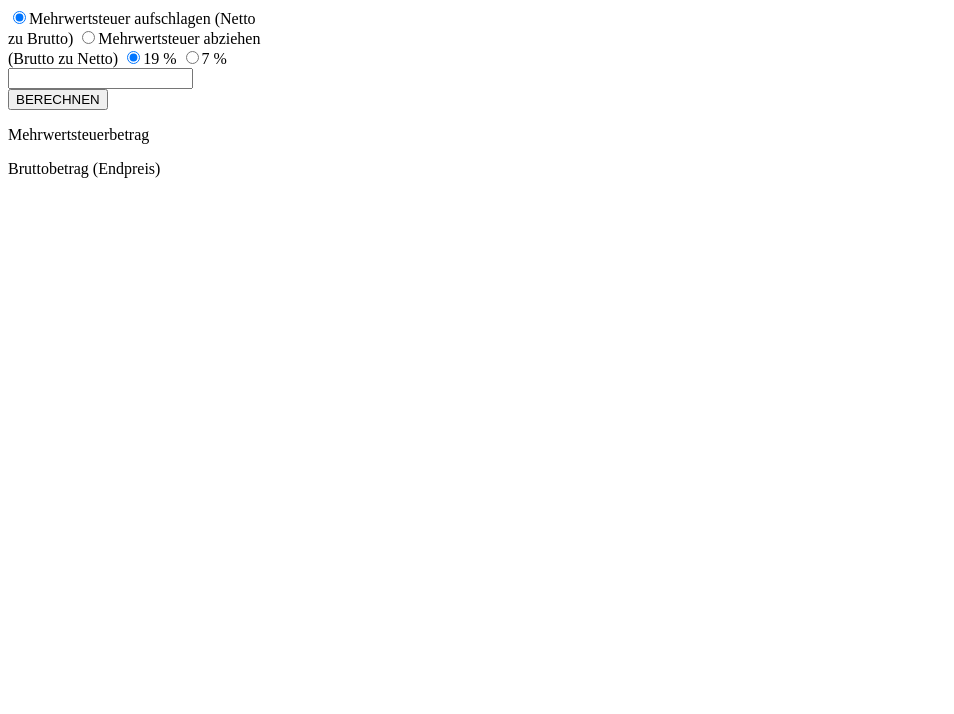
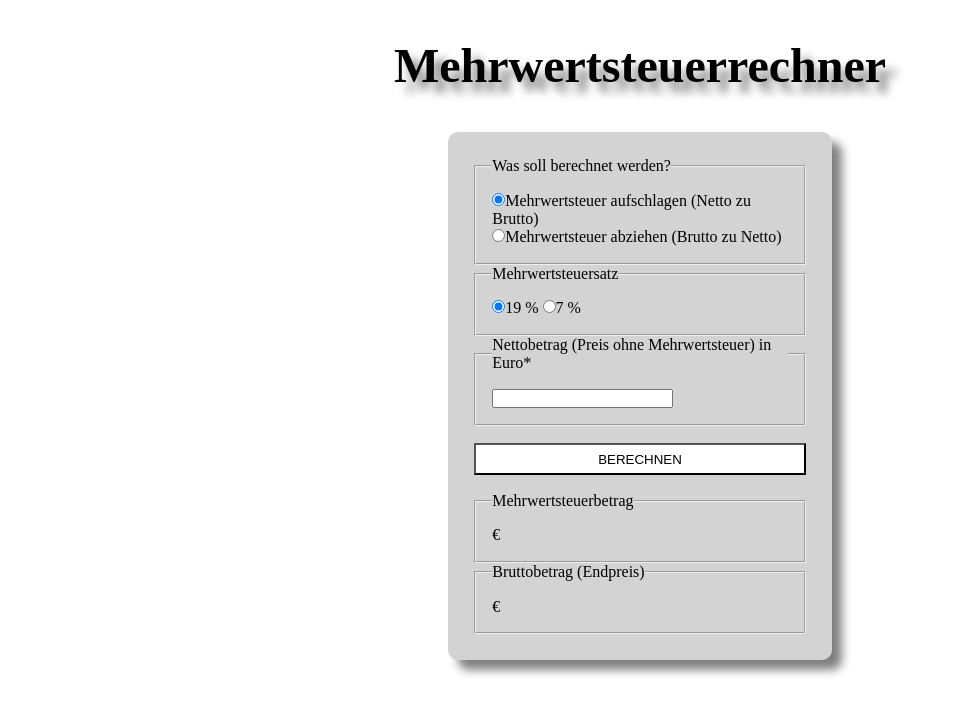
Before and after one commit to StephanPagel/js_project_mwst_calculator, a plain HTML site: page index.html in a window 1280 px wide. Shown: the whole page, without its empty margins (0-954 px from the left). Drawn offline with Linux system fonts and the light colour scheme.

Commit message:
css finished

```diff
--- a/assets/css/style.css
+++ b/assets/css/style.css
@@ -1,3 +1,38 @@
+* {
+    padding: 0;
+    margin: 0;
+    box-sizing: border-box;
+}
+
+h1 {
+    text-align: center;
+    font-size: 3rem;
+    margin-top: 3%;
+    text-shadow: 10px 10px 10px grey;
+}
+
 form {
-    width: 21%;
+    background: lightgrey;
+    padding: 2%;
+    min-width: 20vw;
+    max-width: 30vw;
+    margin: 3% auto;
+    border-radius: 10px;
+    box-shadow: 10px 10px 10px grey;
 }
+
+fieldset {
+    padding: 5%;
+}
+
+fieldset:nth-of-type(1) {
+    display: flex;
+    flex-direction: column;
+}
+
+button {
+    width: 100%;
+    margin: 5% 0;
+    padding: 2%;
+    background: white;
+}
--- a/assets/js/main.js
+++ b/assets/js/main.js
@@ -1,40 +1,51 @@
-console.log('läuft');
-
 let netToBrut = document.getElementById('net_to_brut');
 let brutToNet = document.getElementById('brut_to_net');
 let mwst19 = document.getElementById('mwst_19');
 let mwst7 = document.getElementById('mwst_7');
+let descrInput = document.getElementById('descr_input');
 let inputAmount = document.getElementById('input_amount');
 let outputMwst = document.getElementById('output_mwst');
+let descrOutputTotal = document.getElementById('descr_output_total');
 let outputTotal = document.getElementById('output_total');
 
 let calcMwst = () => {
 
     if ((netToBrut.checked) && (mwst19.checked)) {
+        descrInput.innerHTML = `Nettobetrag (Preis ohne Mehrwertsteuer) in Euro<span>*</span>`;
         outputMwst.innerHTML = '';
         outputTotal.innerHTML = '';
         outputMwst.innerHTML = (inputAmount.value * 0.19).toFixed(2);
+        descrOutputTotal.innerHTML = 'Bruttobetrag (Endpreis)'
         outputTotal.innerHTML = (inputAmount.value * 1.19).toFixed(2);
     }
 
     else if ((netToBrut.checked) && (mwst7.checked)) {
+        descrInput.innerHTML = `Nettobetrag (Preis ohne Mehrwertsteuer) in Euro<span>*</span>`;
         outputMwst.innerHTML = '';
         outputTotal.innerHTML = '';
         outputMwst.innerHTML = (inputAmount.value * 0.07).toFixed(2);
+        descrOutputTotal.innerHTML = 'Bruttobetrag (Endpreis)'
         outputTotal.innerHTML = (inputAmount.value * 1.07).toFixed(2);
     }
 
     else if ((brutToNet.checked) && (mwst19.checked)) {
+        descrInput.innerHTML = '';
+        descrInput.innerHTML = 'Bruttobetrag (Preis inklusive Mehrwertsteuer) in Euro';
         outputMwst.innerHTML = '';
         outputTotal.innerHTML = '';
         outputMwst.innerHTML = ((inputAmount.value / 119) * 19).toFixed(2);
+        descrOutputTotal.innerHTML = 'Nettobetrag';
         outputTotal.innerHTML = (inputAmount.value - (inputAmount.value / 119) * 19).toFixed(2);
+
     }
 
     else if ((brutToNet.checked) && (mwst7.checked)) {
+        descrInput.innerHTML = '';
+        descrInput.innerHTML = 'Bruttobetrag (Preis inklusive Mehrwertsteuer) in Euro';
         outputMwst.innerHTML = '';
         outputTotal.innerHTML = '';
         outputMwst.innerHTML = ((inputAmount.value / 107) * 7).toFixed(2);
+        descrOutputTotal.innerHTML = 'Nettobetrag';
         outputTotal.innerHTML = (inputAmount.value - (inputAmount.value / 107) * 7).toFixed(2);
     }
 }
--- a/index.html
+++ b/index.html
@@ -10,20 +10,34 @@
 </head>
 
 <body>
-
+    <h1>Mehrwertsteuerrechner</h1>
     <form action="" onsubmit="return false">
-        <label for=""><input type="radio" name="net_brut" id="net_to_brut" checked>Mehrwertsteuer aufschlagen (Netto zu
-            Brutto)</label>
-        <label for=""><input type="radio" name="net_brut" id="brut_to_net">Mehrwertsteuer abziehen (Brutto zu
-            Netto)</label>
-        <label for=""><input type="radio" name="mwst" id="mwst_19" checked>19 %</label>
-        <label for=""><input type="radio" name="mwst" id="mwst_7">7 %</label>
-        <input type="text" name="" id="input_amount">
+        <fieldset>
+            <legend>Was soll berechnet werden?</legend>
+            <label for=""><input type="radio" name="net_brut" id="net_to_brut" checked>Mehrwertsteuer aufschlagen (Netto
+                zu
+                Brutto)</label>
+            <label for=""><input type="radio" name="net_brut" id="brut_to_net">Mehrwertsteuer abziehen (Brutto zu
+                Netto)</label>
+        </fieldset>
+        <fieldset>
+            <legend>Mehrwertsteuersatz</legend>
+            <label for=""><input type="radio" name="mwst" id="mwst_19" checked>19 %</label>
+            <label for=""><input type="radio" name="mwst" id="mwst_7">7 %</label>
+        </fieldset>
+        <fieldset>
+            <legend id="descr_input">Nettobetrag (Preis ohne Mehrwertsteuer) in Euro<span>*</span></legend><input
+                type="text" name="" id="input_amount">
+        </fieldset>
         <button onclick="calcMwst()">BERECHNEN</button>
-        <p>Mehrwertsteuerbetrag</p>
-        <p id="output_mwst"></p>
-        <p>Bruttobetrag (Endpreis)</p>
-        <p id="output_total"></p>
+        <fieldset>
+            <legend>Mehrwertsteuerbetrag</legend>
+            <p><span id="output_mwst"></span> €</p>
+        </fieldset>
+        <fieldset>
+            <legend id="descr_output_total">Bruttobetrag (Endpreis)</legend>
+            <p><span id="output_total"></span> €</p>
+        </fieldset>
     </form>
 
     <script src="assets/js/main.js"></script>
```
